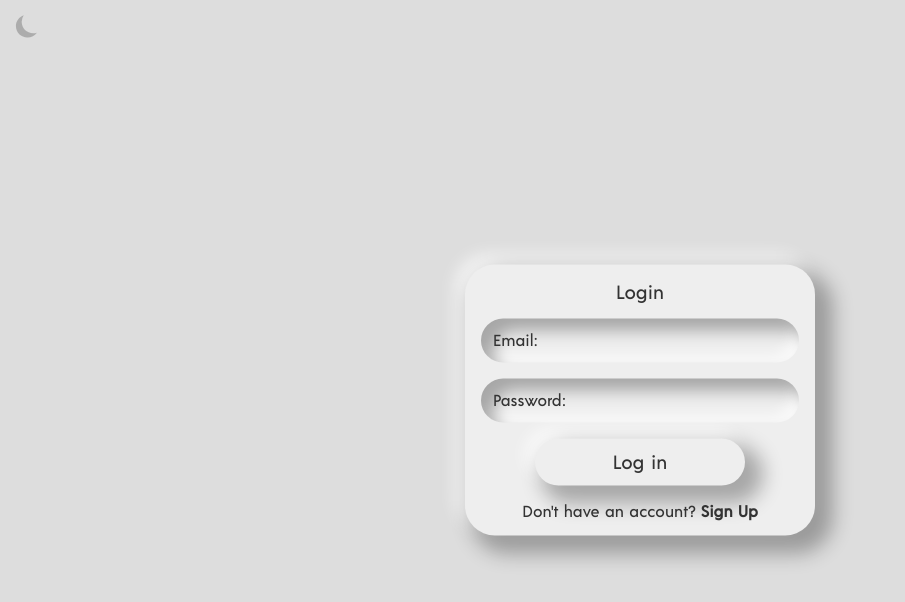
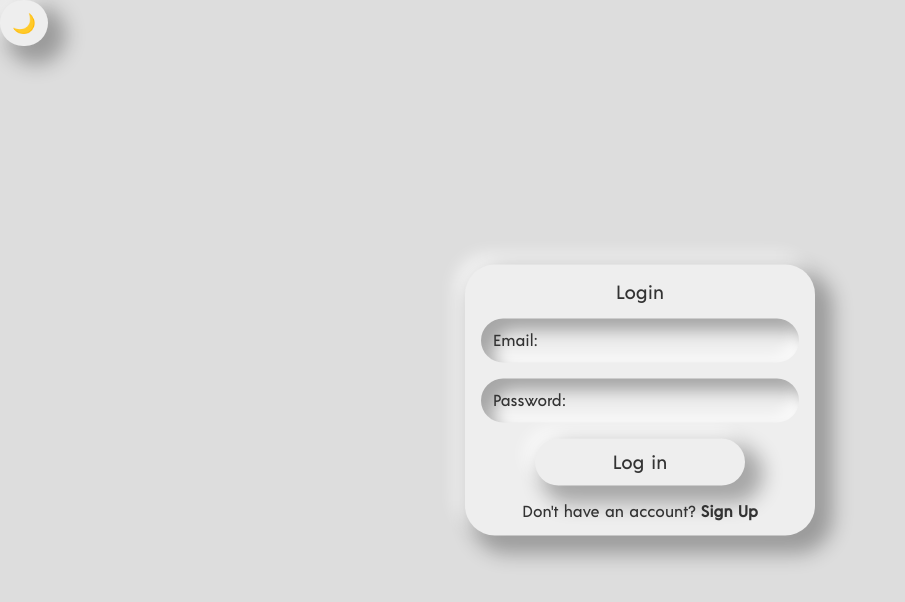
Before and after one commit to luciancarp/productivity-app-fe, a React (Create React App) app: page /login in a window 1280 px wide. Shown: the top 602 px of the page, without its empty margins (0-905 px from the left). Built offline with nearby package versions, Linux system fonts and the light colour scheme; no server answers.

Commit message:
Use Button component in ThemeSwitcher

```diff
--- a/src/components/Aside.tsx
+++ b/src/components/Aside.tsx
@@ -6,6 +6,7 @@ import { logoutUser } from '../actions/user'
 
 import Button from './Button'
 import Link from './Link'
+import ThemeSwitcher from './ThemeSwitcher'
 
 const mapStateToProps = (state: RootStore) => ({
   user: state.user,
@@ -16,6 +17,7 @@ type Props = PropsFromRedux & {}
 
 const Aside = ({ logoutUser, user }: Props) => (
   <Container>
+    <ButtonContainer>
       {user.isAuthenticated ? (
         <>
           <Button text='Logout' onClick={() => logoutUser()} width='100%' />
@@ -23,6 +25,10 @@ const Aside = ({ logoutUser, user }: Props) => (
       ) : (
         <Link text='Login' to='/login' width='100%' />
       )}
+    </ButtonContainer>
+    <ThemeSwitcherContainer>
+      <ThemeSwitcher />
+    </ThemeSwitcherContainer>
   </Container>
 )
 
@@ -34,7 +40,20 @@ const Container = styled.aside`
   display: flex;
   flex-direction: column;
   align-items: center;
-  justify-content: flex-start;
+  justify-content: space-between;
+`
+
+const ThemeSwitcherContainer = styled.div`
+  width: 100%;
+
+  display: flex;
+  flex-direction: row;
+  align-items: center;
+  justify-content: flex-end;
+`
+
+const ButtonContainer = styled.div`
+  width: 100%;
 `
 
 export default connector(Aside)
--- a/src/components/Layout.tsx
+++ b/src/components/Layout.tsx
@@ -1,6 +1,6 @@
 import styled from 'styled-components'
 
-import ThemeSwitcher from './ThemeSwitcher'
+// import ThemeSwitcher from './ThemeSwitcher'
 import Aside from './Aside'
 import Projects from './Projects'
 
@@ -9,7 +9,7 @@ type Props = { children?: React.ReactNode }
 const Layout = ({ children }: Props) => {
   return (
     <Container>
-      <ThemeSwitcher />
+      {/* <ThemeSwitcher /> */}
       <GridContainer>
         <Projects />
         <Content>{children}</Content>
@@ -20,9 +20,9 @@ const Layout = ({ children }: Props) => {
 }
 
 const Container = styled.div`
-  display: flex;
+  /* display: flex;
   flex-direction: row;
-  justify-content: center;
+  justify-content: center; */
 `
 
 const Content = styled.main`
--- a/src/components/ThemeSwitcher.tsx
+++ b/src/components/ThemeSwitcher.tsx
@@ -1,15 +1,16 @@
 import React from 'react'
-import styled from 'styled-components'
+
 import ThemeContext from '../style/Theme'
-import { SunIcon } from '../assets/icons/SunIcon'
-import { MoonIcon } from '../assets/icons/MoonIcon'
-import { spaces, screenSizes, ThemeNames } from '../style/global'
+import { ThemeNames } from '../style/global'
+
+import Button from './Button'
 
 const ThemeSwitcher = () => {
   return (
     <ThemeContext.Consumer>
       {(theme) => (
-        <ThemeSwitcherContainer
+        <Button
+          text='🌙'
           onClick={() =>
             theme.changeTheme(
               theme.name === ThemeNames.dark
@@ -17,48 +18,10 @@ const ThemeSwitcher = () => {
                 : ThemeNames.dark
             )
           }
-        >
-          {theme.name === ThemeNames.dark && <StyledSun color='' />}
-          {theme.name === ThemeNames.light && <StyledMoon color='' />}
-        </ThemeSwitcherContainer>
+        />
       )}
     </ThemeContext.Consumer>
   )
 }
 
-const ThemeSwitcherContainer = styled.div`
-  /* position: absolute;
-  right: ${spaces.regular};
-  top: ${spaces.regular}; */
-
-  margin: 0;
-  padding: ${spaces.narrow};
-
-  z-index: 10;
-`
-
-const StyledSun = styled(SunIcon)`
-  height: 1.8rem;
-  width: 1.8rem;
-  fill: rgba(204, 204, 204, 0.25);
-
-  @media (min-width: ${screenSizes.laptop}) {
-    &:hover {
-      fill: rgba(204, 204, 204, 1);
-    }
-  }
-`
-
-const StyledMoon = styled(MoonIcon)`
-  height: 1.8rem;
-  width: 1.8rem;
-  fill: rgba(26, 26, 26, 0.25);
-
-  @media (min-width: ${screenSizes.laptop}) {
-    &:hover {
-      fill: rgba(26, 26, 26, 1);
-    }
-  }
-`
-
 export default ThemeSwitcher
```
Lines whose indentation alone changed are shown as unchanged.
